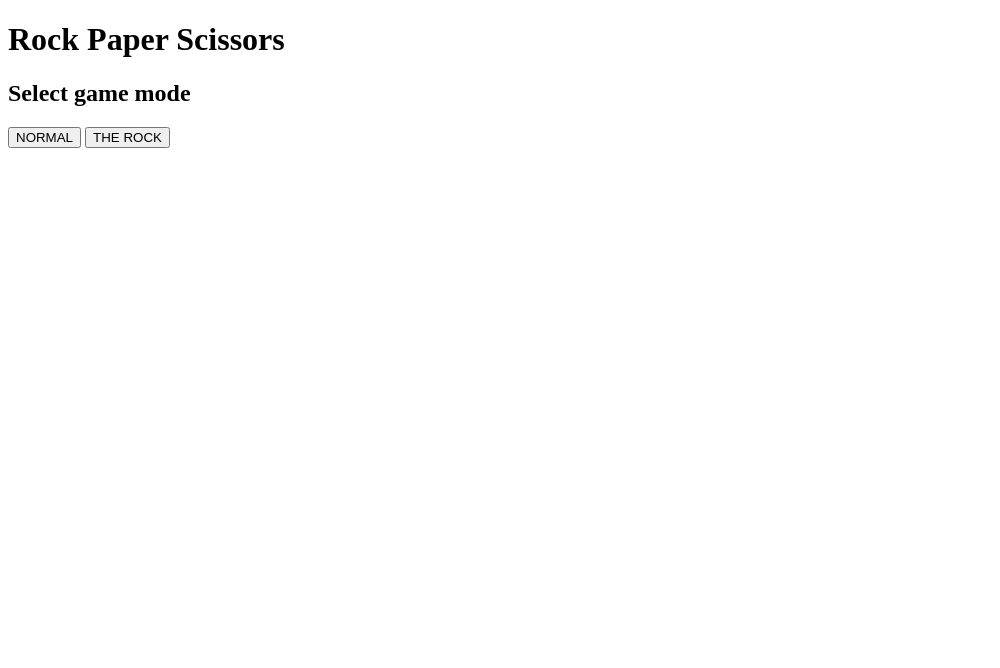
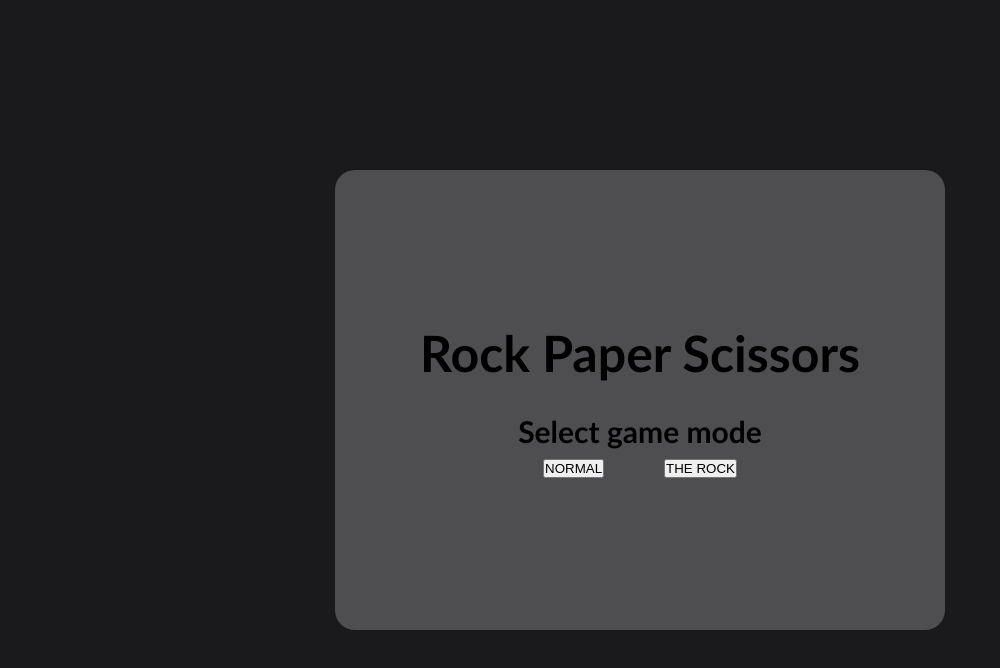
Before and after one commit to MarioLopB/RockPaperScissors, a plain HTML site: page index.html in a window 1280 px wide. Shown: the whole page, without its empty margins (0-1000 px from the left). Drawn offline with Linux system fonts and the light colour scheme.

Commit message:
Make css for main window

```diff
--- a/index.html
+++ b/index.html
@@ -5,13 +5,12 @@
     <meta charset="UTF-8">
     <meta http-equiv="X-UA-Compatible" content="IE=edge">
     <meta name="viewport" content="width=device-width, initial-scale=1.0">
-    <link rel="stylesheet" href="./styles/">
+    <link rel="stylesheet" href="../styles/main.css">
     <script src="../jscode/code.js" defer></script>
     <title>RockPaperScissors</title>
 </head>
 
 <body>
-    <div id="bg-main">
     <div id="content">
         <h1 id="title">Rock Paper Scissors</h1>
         <h2 id="select">Select game mode</h2>
@@ -20,7 +19,6 @@
             <button onclick="window.location.replace('therock.html')">THE ROCK</button>
         </div>
     </div>
-    </div>
 </body>
 
 </html>
--- /dev/null
+++ b/styles/main.css
@@ -0,0 +1,44 @@
+* {
+    margin: 0;
+    padding: 0;
+}
+
+body {
+    background: #1A1A1D;
+    background-size: cover;
+    display: flex;
+    justify-content: center;
+    height: 100vh;
+    align-items: center;
+    font-family: 'Gill Sans', 'Gill Sans MT', Calibri, 'Trebuchet MS', sans-serif;
+
+}
+
+#content {
+    height: 400px;
+    width: 550px;
+    background: #4e4e50;
+    padding: 30px;
+    border-radius: 20px;
+    display: flex;
+    flex-direction: column;
+    justify-content: center;
+    align-items: center;
+}
+
+#title {
+    font-size: 50px;
+    margin-bottom: 30px;
+}
+
+#select {
+    font-size: 30px;
+    margin-bottom: 10px;
+    display: flex;
+    flex-direction: column;
+}
+
+#options {
+    display: flex;
+    gap: 60px
+}
```
Also changed, not shown: game.html (+26 -0 lines), images/rock.png (added), images/therockgod.jpg (added), images/therockgod.png (added). Lines whose indentation alone changed are shown as unchanged.
